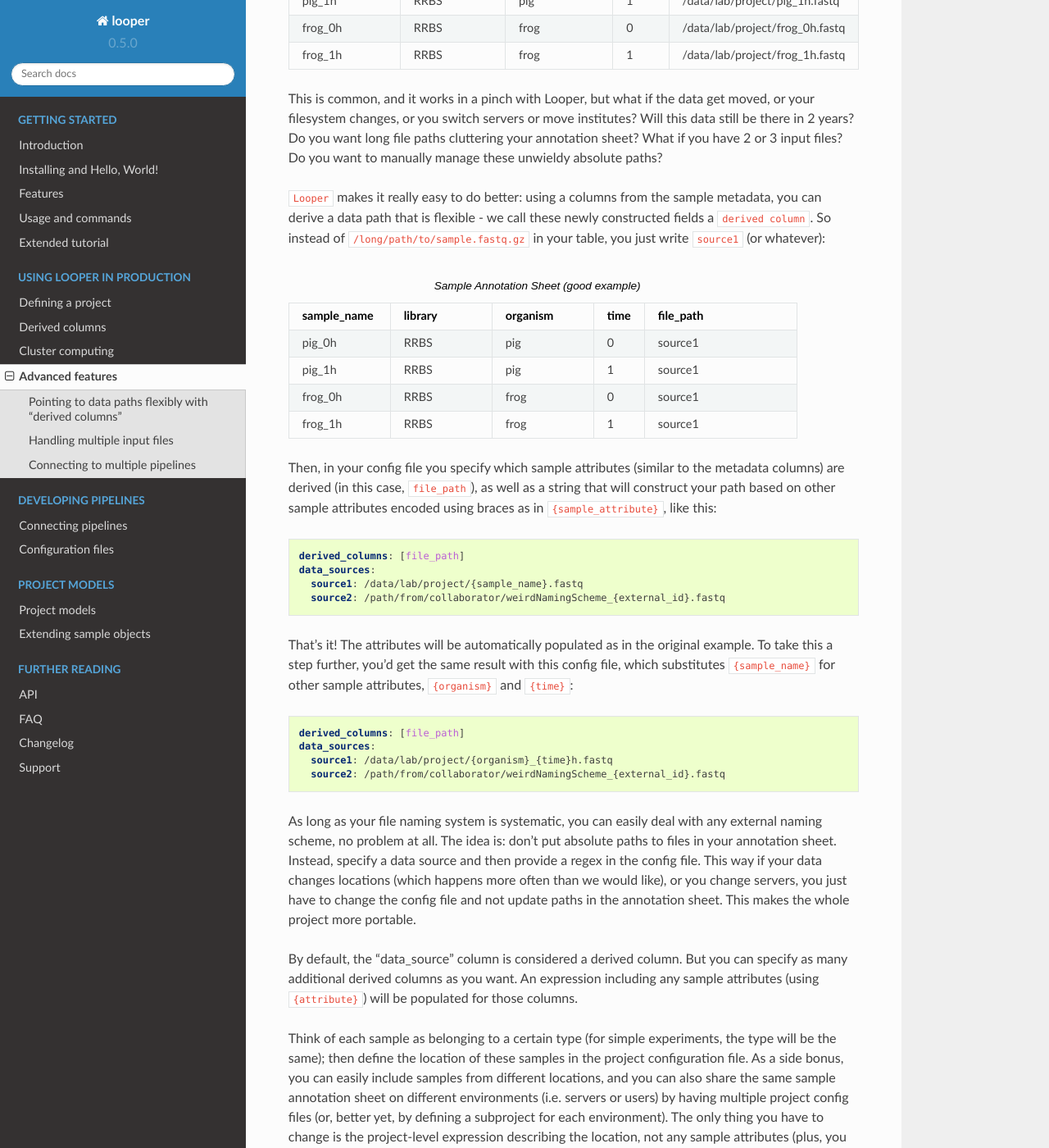
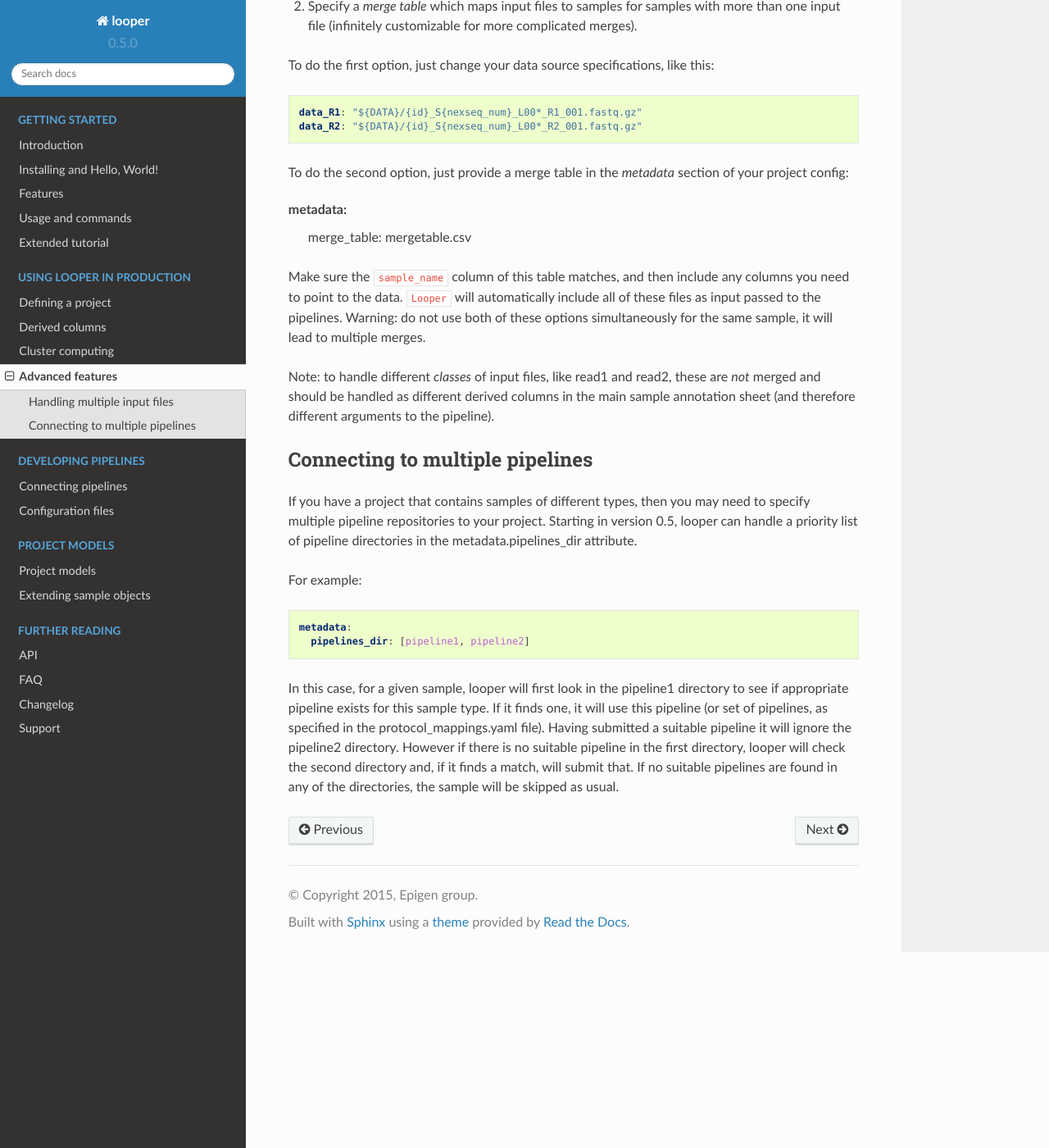
Before and after one commit to pepkit/peppy, a Sphinx documentation site: the page built from doc/source/advanced.rst, in a window 1280 px wide and 1400 px high, scrolled down 412 px. Shown: the whole window at 82% size. Built offline with Sphinx 7.4.7 and the Read the Docs theme 2.0.0, drawn with Linux system fonts in a browser that asks for light colours; some of the changed text lies outside the part shown.

Commit message:
remove duplicate derived columns

```diff
--- a/doc/source/advanced.rst
+++ b/doc/source/advanced.rst
@@ -1,65 +1,5 @@
 Advanced features
 =====================================
-
-.. _advanced-derived-columns:
-
-Pointing to data paths flexibly with "derived columns"
-****************************************
-On your sample sheet, you will need to point to the input file or files for each sample. Of course, you could just add a column with the file path, like ``/path/to/input/file.fastq.gz``. For example:
-
-
-.. csv-table:: Sample Annotation Sheet (bad example)
-	:header: "sample_name", "library", "organism", "time", "file_path"
-	:widths: 20, 20, 20, 10, 30
-
-	"pig_0h", "RRBS", "pig", "0", "/data/lab/project/pig_0h.fastq"
-	"pig_1h", "RRBS", "pig", "1", "/data/lab/project/pig_1h.fastq"
-	"frog_0h", "RRBS", "frog", "0", "/data/lab/project/frog_0h.fastq"
-	"frog_1h", "RRBS", "frog", "1", "/data/lab/project/frog_1h.fastq"
-
-
-This is common, and it works in a pinch with Looper, but what if the data get moved, or your filesystem changes, or you switch servers or move institutes? Will this data still be there in 2 years? Do you want long file paths cluttering your annotation sheet? What if you have 2 or 3 input files? Do you want to manually manage these unwieldy absolute paths?
-
-
-``Looper`` makes it really easy to do better: using a columns from the sample metadata, you can derive a data path that is flexible - we call these newly constructed fields a ``derived column``. So instead of ``/long/path/to/sample.fastq.gz`` in your table, you just write ``source1`` (or whatever):
-
-.. csv-table:: Sample Annotation Sheet (good example)
-	:header: "sample_name", "library", "organism", "time", "file_path"
-	:widths: 20, 20, 20, 10, 30
-
-	"pig_0h", "RRBS", "pig", "0", "source1"
-	"pig_1h", "RRBS", "pig", "1", "source1"
-	"frog_0h", "RRBS", "frog", "0", "source1"
-	"frog_1h", "RRBS", "frog", "1", "source1"
-
-Then, in your config file you specify which sample attributes (similar to the metadata columns) are derived (in this case, ``file_path``), as well as a string that will construct your path based on other sample attributes encoded using braces as in ``{sample_attribute}``, like this:
-
-
-.. code-block:: yaml
-
-  derived_columns: [file_path]
-  data_sources:
-    source1: /data/lab/project/{sample_name}.fastq
-    source2: /path/from/collaborator/weirdNamingScheme_{external_id}.fastq
-
-That's it! The attributes will be automatically populated as in the original example. To take this a step further, you'd get the same result with this config file, which substitutes ``{sample_name}`` for other sample attributes, ``{organism}`` and ``{time}``:
-
-.. code-block:: yaml
-
-  derived_columns: [file_path]
-  data_sources:
-    source1: /data/lab/project/{organism}_{time}h.fastq
-    source2: /path/from/collaborator/weirdNamingScheme_{external_id}.fastq
-
-
-As long as your file naming system is systematic, you can easily deal with any external naming scheme, no problem at all. The idea is: don't put absolute paths to files in your annotation sheet. Instead, specify a data source and then provide a regex in the config file. This way if your data changes locations (which happens more often than we would like), or you change servers, you just have to change the config file and not update paths in the annotation sheet. This makes the whole project more portable.
-
-By default, the "data_source" column is considered a derived column. But you can specify as many additional derived columns as you want. An expression including any sample attributes (using ``{attribute}``) will be populated for those columns.
-
-Think of each sample as belonging to a certain type (for simple experiments, the type will be the same); then define the location of these samples in the project configuration file. As a side bonus, you can easily include samples from different locations, and you can also share the same sample annotation sheet on different environments (i.e. servers or users) by having multiple project config files (or, better yet, by defining a subproject for each environment). The only thing you have to change is the project-level expression describing the location, not any sample attributes (plus, you get to eliminate those annoying long/path/arguments/in/your/sample/annotation/sheet).
-
-Check out the complete working example in the `microtest repository <https://github.com/epigen/microtest/tree/master/config>`__.
-
 
 Handling multiple input files
 ****************************************
```
